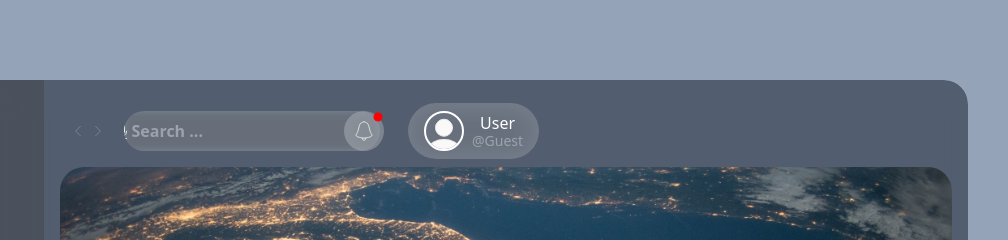
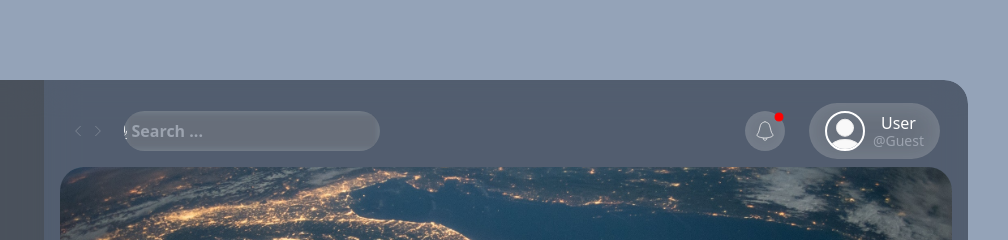
Before and after one commit to NathanR34/NathanealRobinson-MTECH-TailwindProject, a website: page index.html in a window 1280 px wide. Shown: the top 240 px of the page, 272-1280 px from the left. Drawn offline with Linux system fonts and the light colour scheme.

Commit message:
Fixed top bar

```diff
--- a/index.html
+++ b/index.html
@@ -42,7 +42,7 @@
                             </div>
                         </div>
                         <div id="content-center" class="flex flex-col w-full h-full p-4 bg-gray-900 bg-opacity-50 grow shrink backdrop-blur-lg">
-                            <div id="content-top-bar" class="flex justify-between overflow-x-auto w-min align-content-center">
+                            <div id="content-top-bar" class="flex justify-between w-full overflow-x-auto align-content-center">
                                 <div class="flex items-center gap-5 p-3 font-bold">
                                     <div class="flex w-8 gap-2">
                                         <div class="cursor-pointer">
```
Also changed, not shown: app.css, style.css.
